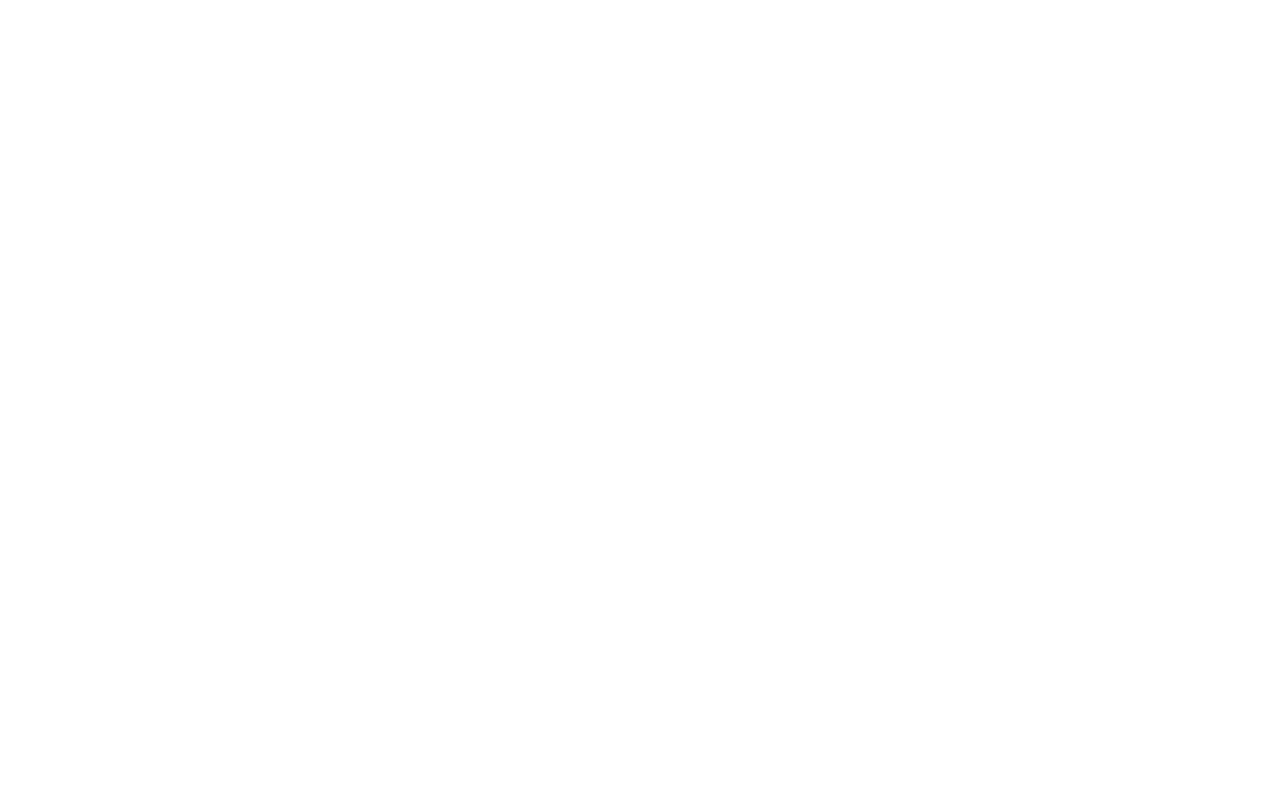
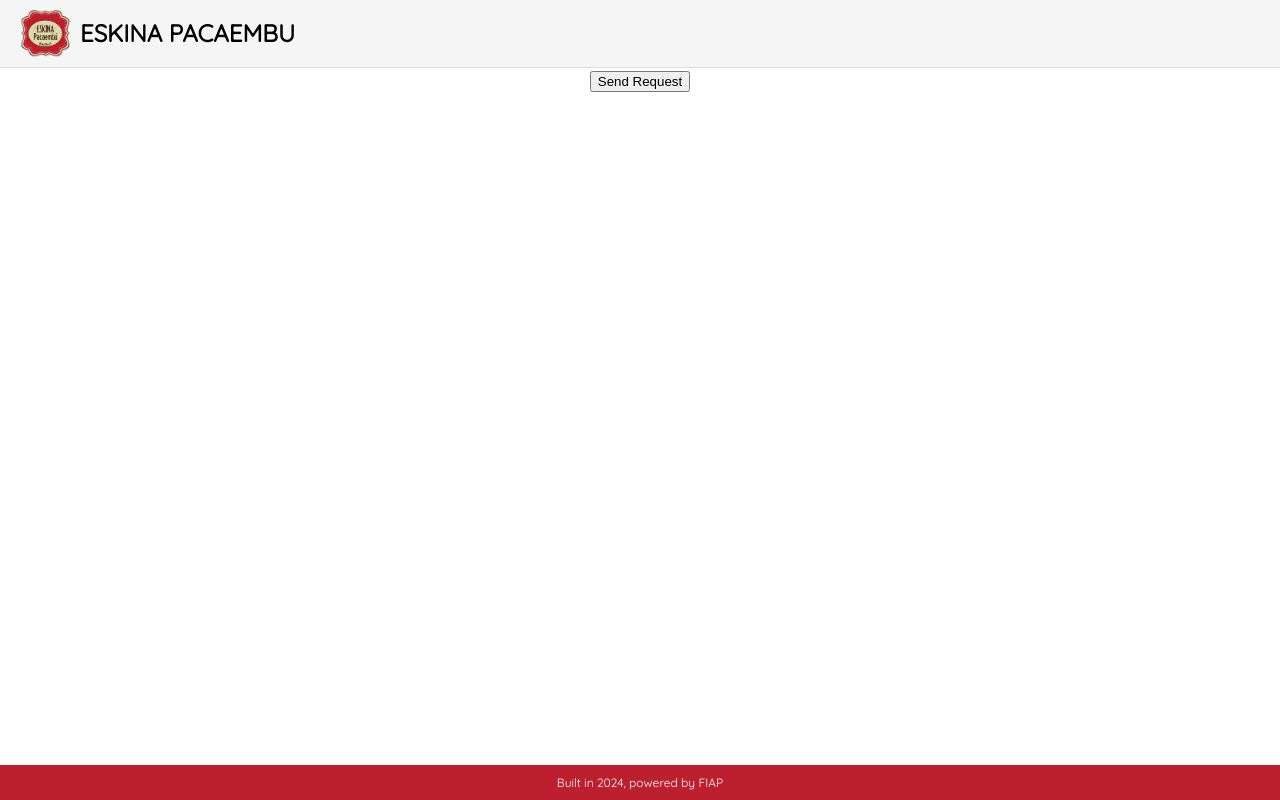
Before and after one commit to vinicius111andrade/fiap-management-software-b2b, a React (Vite) app in the folder frontend/enterpriseChallenge_estoque_eskinaPacaembu_react/: page /TestGetRequestDemo in a window 1280 px wide. Before the commit this address had no page. Built offline with nearby package versions, Linux system fonts and the light colour scheme.

Commit message:
request test

```diff
--- /dev/null
+++ b/frontend/enterpriseChallenge_estoque_eskinaPacaembu_react/src/pages/TestGetRequestDemo.jsx
@@ -0,0 +1,38 @@
+import React, { useState } from 'react';
+
+function TestGetRequestListarProdutos() {
+  const [responseData, setResponseData] = useState(null);
+
+  const handleRequest = async () => {
+    const url = 'http://localhost:8080/produtos';
+
+    try {
+      const response = await fetch(url, {
+        method: 'GET',
+        headers: {
+          'Content-Type': 'application/json',
+        }
+      });
+
+      if (!response.ok) {
+        throw new Error('Network response was not ok');
+      }
+
+      const data = await response.json();
+      setResponseData(data);
+    } catch (error) {
+      console.error('There was a problem with your fetch operation:', error);
+    }
+  };
+
+  return (
+    <div>
+      <button onClick={handleRequest}>Send Request</button>
+      {responseData && (
+        <pre>{JSON.stringify(responseData, null, 2)}</pre>
+      )}
+    </div>
+  );
+}
+
+export default TestGetRequestListarProdutos;
--- a/frontend/enterpriseChallenge_estoque_eskinaPacaembu_react/src/router.jsx
+++ b/frontend/enterpriseChallenge_estoque_eskinaPacaembu_react/src/router.jsx
@@ -9,6 +9,7 @@
 import MenuPrincipal from './pages/MenuPrincipal.jsx';
 
 //Test Routes
+import TestGetRequestDemo from './pages/TestGetRequestDemo.jsx';
 import TestGetRequestListarProdutos from './pages/TestGetRequestListarProdutos.jsx';
 import TestGetRequestListarProdutosPorId from './pages/TestGetRequestListarProdutosPorId.jsx';
 import TestPostRequestCadastrarProduto from './pages/TestPostRequestCadastrarProduto.jsx';
@@ -56,6 +57,7 @@
 
 
                   {/* Test Routes */}
+                  <Route path="/TestGetRequestDemo" element={<TestGetRequestDemo />} />
                   <Route path="/TestGetRequestListarProdutos" element={<TestGetRequestListarProdutos />} />
                   <Route path="/TestGetRequestListarProdutosPorId" element={<TestGetRequestListarProdutosPorId />} />
                   <Route path="/TestPostRequestCadastrarProduto" element={<TestPostRequestCadastrarProduto />} />
```
